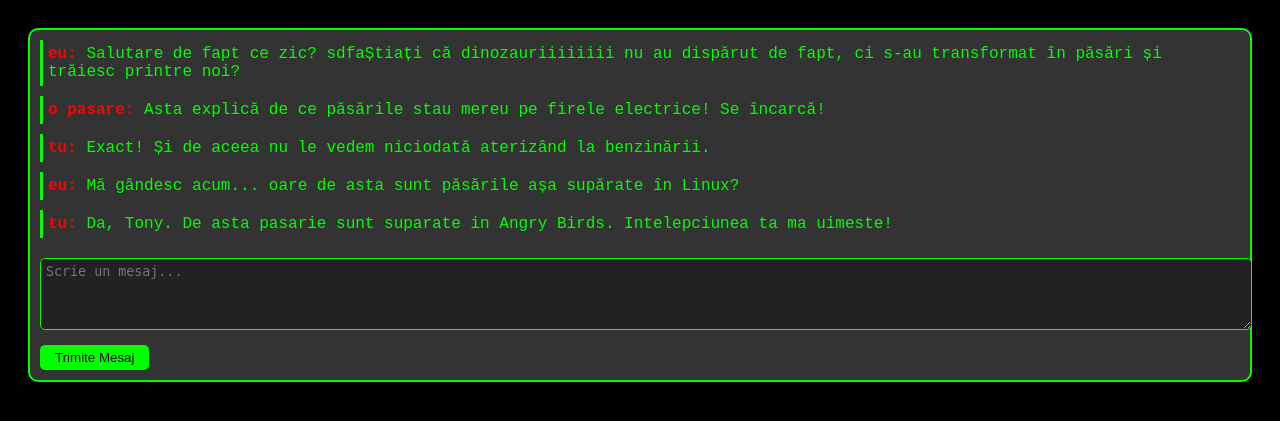
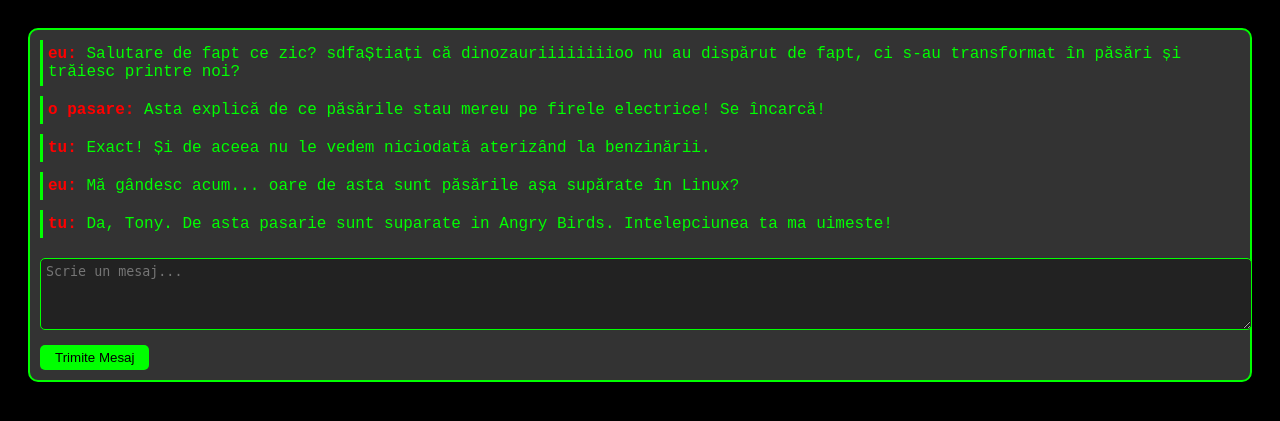
Before and after one commit to teofilq/tabere_app, a PHP site: page / in a window 1280 px wide. Shown: the top 421 px of the page. Run offline with PHP 8.4, Linux system fonts and the light colour scheme.

Commit message:
Update index.php

```diff
--- a/index.php
+++ b/index.php
@@ -63,7 +63,7 @@
 <body>
     <div class="forum-box">
         <div class="message">
-            <strong>eu:</strong> Salutare de fapt ce zic? sdfaȘtiați că dinozauriiiiiiii nu au dispărut de fapt, ci s-au transformat în păsări și trăiesc printre noi?
+            <strong>eu:</strong> Salutare de fapt ce zic? sdfaȘtiați că dinozauriiiiiiiioo nu au dispărut de fapt, ci s-au transformat în păsări și trăiesc printre noi?
         </div>
         <div class="message">
             <strong>o pasare:</strong> Asta explică de ce păsările stau mereu pe firele electrice! Se încarcă!
```
